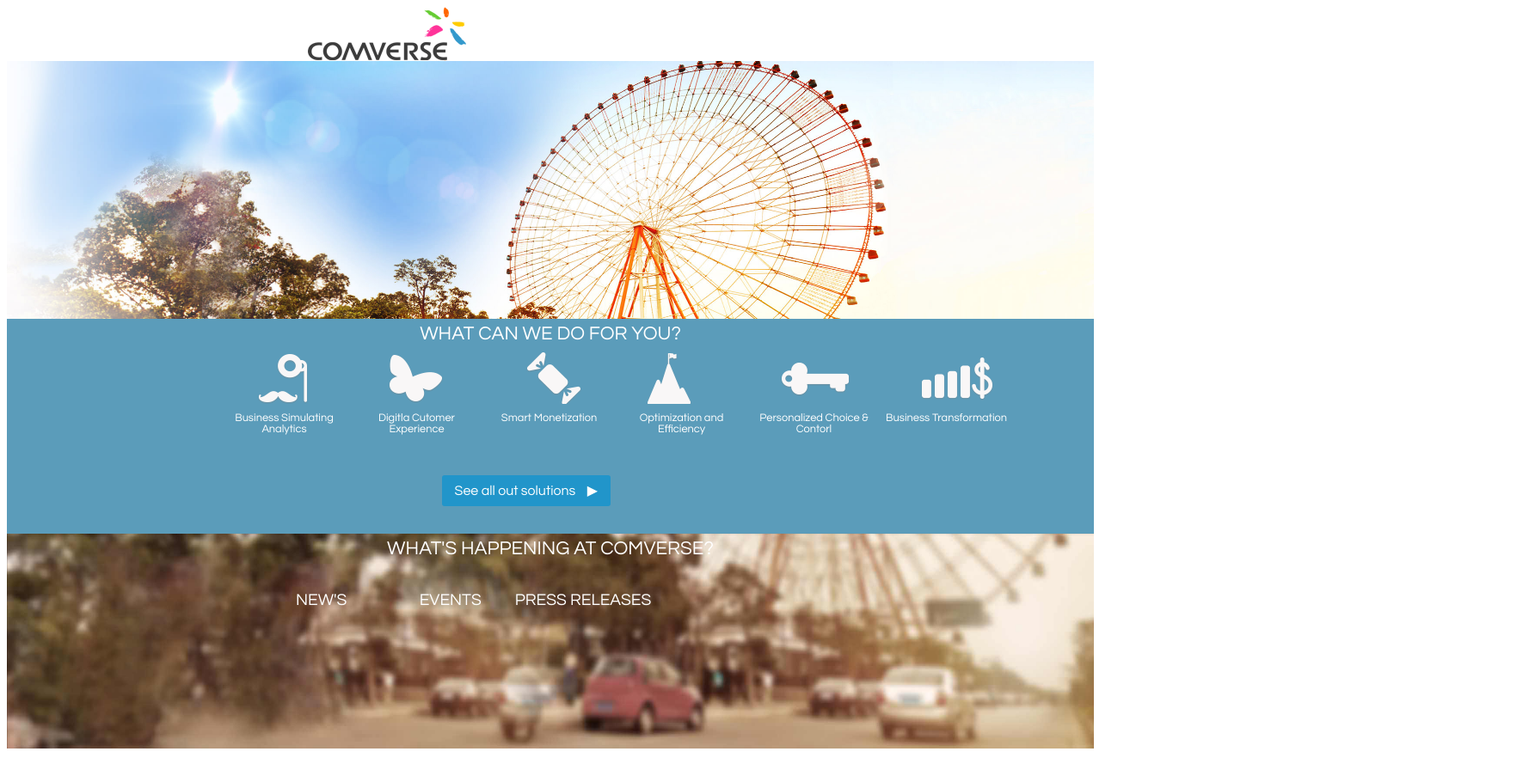
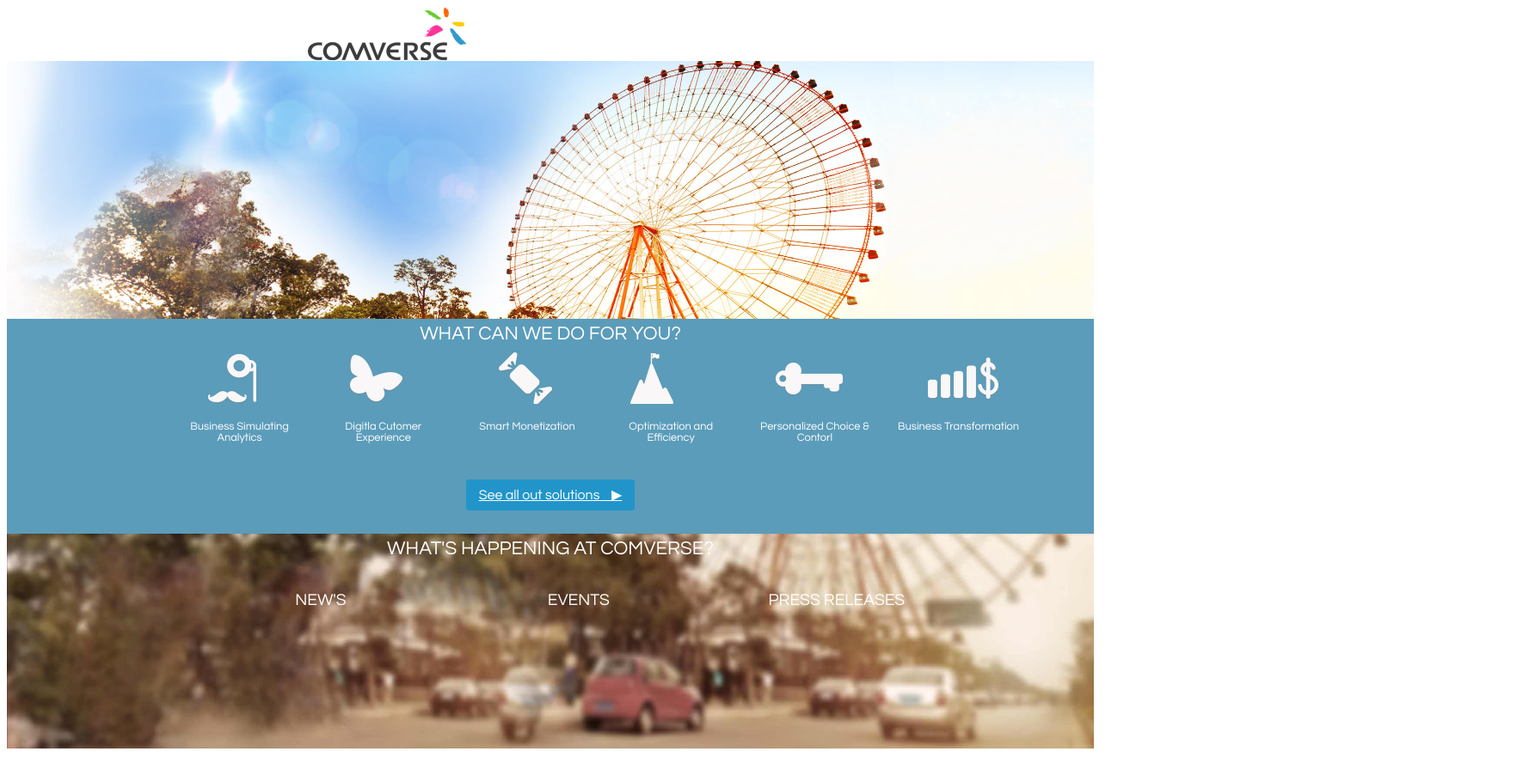
Before and after one commit to danial999/Comverse_Old, a plain HTML site: page Index.html in a window 1280 px wide. Shown: the whole page at 86% size, 1778 px wide, since content can reach past the window. Drawn offline with Linux system fonts and the light colour scheme.

Commit message:
Finish 3rd layer and start 4th layer

```diff
--- a/Index.html
+++ b/Index.html
@@ -21,14 +21,16 @@
 		<div id="third--title">
 			<p >  WHAT CAN WE DO FOR YOU? </p>
 		</div>
+		<div id='Wrapper' align="center">
 			<div id="Button1">
+				<a href="">
 				<input type="submit" value="" name="submit">
 				<span id ="Button1-text">  Business Simulating Analytics </span>
-
+			    </a>
 			</div>
-		<div id="Button2">
+			<div id="Button2" >
 		   		<input type="submit" value="" name="submit">
-	   	    <span id='Button2-text'>  Digitla Cutomer Experience </span>
+		   	    <span id='Button2-text' align="center">  Digitla Cutomer Experience </span>
 			</div>
 			<div id="Button3">
 		   		 <input type="submit" value="" name="submit">
@@ -46,8 +48,8 @@
 		   		 <input type="submit" value="" name="submit">
 		   		  <span id='Button6-text'>  Business Transformation </span>
 			</div>
-
-		<div class="third--link">
+	</div>
+			<div class="third--link" align="center">
 		   		<a href="#" class="custom-button-style">See all out solutions &nbsp;&nbsp; &#9654</a>
 			</div>
 
--- a/styles.css
+++ b/styles.css
@@ -84,8 +84,8 @@
 
 		.third--link{
 			position: relative;
-			top:30%;
-			right: -40%
+			top:20%;
+
 		}
 		.third--link .custom-button-style{
 			position: relative;
@@ -98,34 +98,40 @@
 			-moz-border-radius: 3px;
 			border-radius: 3px;
 			cursor: pointer;
-			text-decoration: none;
+			/*text-decoration: none;*/
 			font-family: Century Gothic;
+		}
+		.third--link .custom-button-style:hover{
+			color: #3366CC;
+			text-decoration-line: dotted;
 		}
 
 
-		div#Button1 , div#Button2 ,div#Button3 ,div#Button4 ,div#Button5 ,div#Button6  {
+		div[id^="Button"]{
 		vertical-align: top;
 		display   : inline-block;
 		text-align: center;
-		width     : 150px;
+		width     : 100px;
+		padding-left: 5%;
 		}
-
-		div#Button1 input, div#Button2 input,div#Button3 input,div#Button4 input,div#Button5 input,div#Button6 input {
-
+		div[id^="Button"] a{
+			text-decoration: none;
+			cursor: pointer;
+		}
+		div[id^="Button"] input {
+		cursor: pointer;
 		border: none;
 		height: 60px;
 		width: 130px;
 		position: relative;
 		float: left;
-		right:-170%;
 		bottom: -10px;
 		outline:none
 
 		}
-		div#Button1 span,div#Button2 span,div#Button3 span,div#Button4 span,div#Button5 span,div#Button6 span{
+		div[id^="Button"] span{
 			position: relative;
-			right:-165%;
-			bottom: -20px;
+			padding-top: 30%;
 		}
 
 		div.third #Button1 #Button1-text,div.third #Button2 #Button2-text,div.third #Button3 #Button3-text,div.third #Button4 #Button4-text,div.third #Button5 #Button5-text,
@@ -172,8 +178,8 @@
 		div#fourth--lay1,div#fourth--lay2,div#fourth--lay3{
 		position: relative;
 		float: left;
-		right:-23%;
+		right:-17%;
 		top: 15%;
-		width: 150px;
+		width: 300px;
 
 		}
```
Lines whose indentation alone changed are shown as unchanged.
